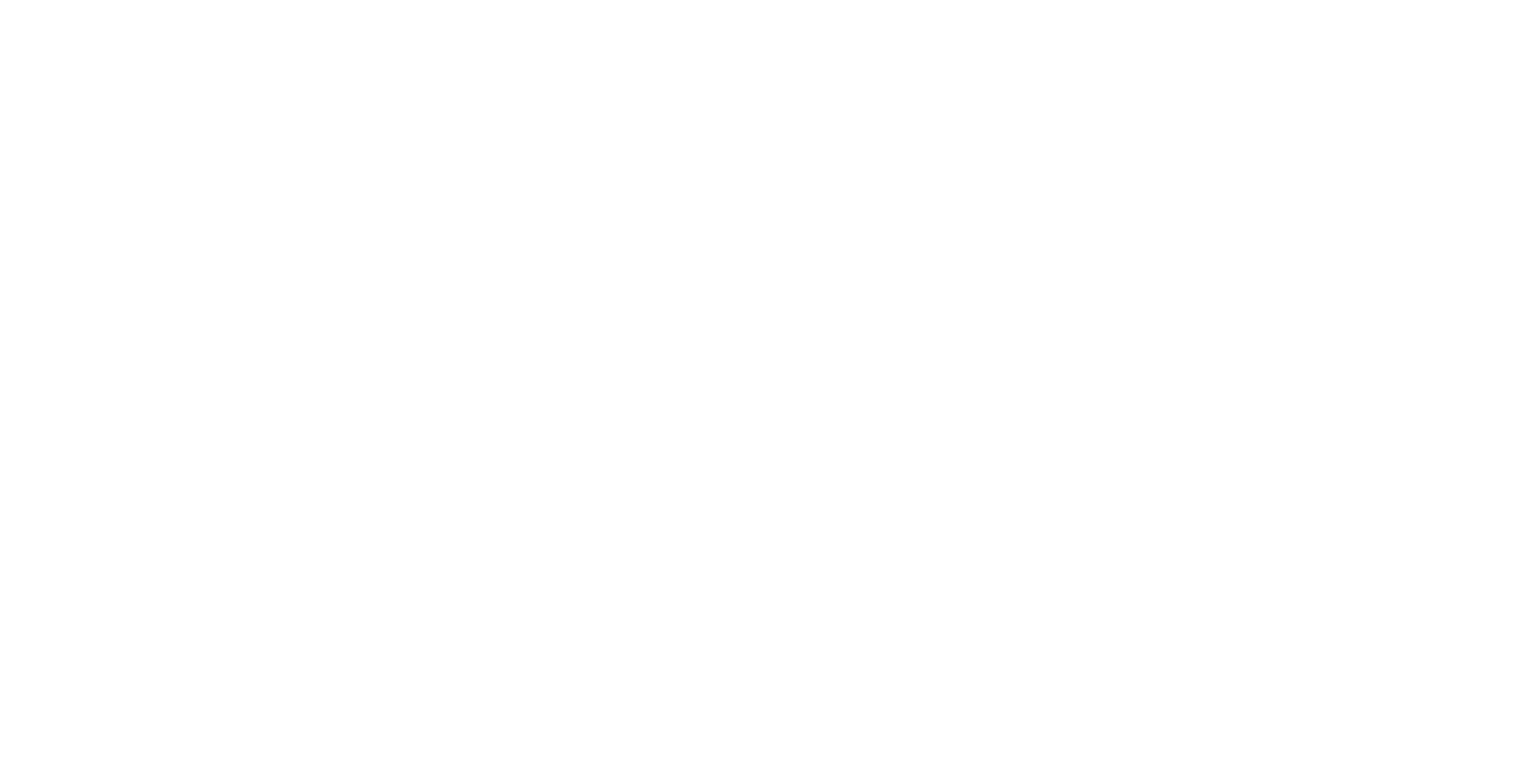
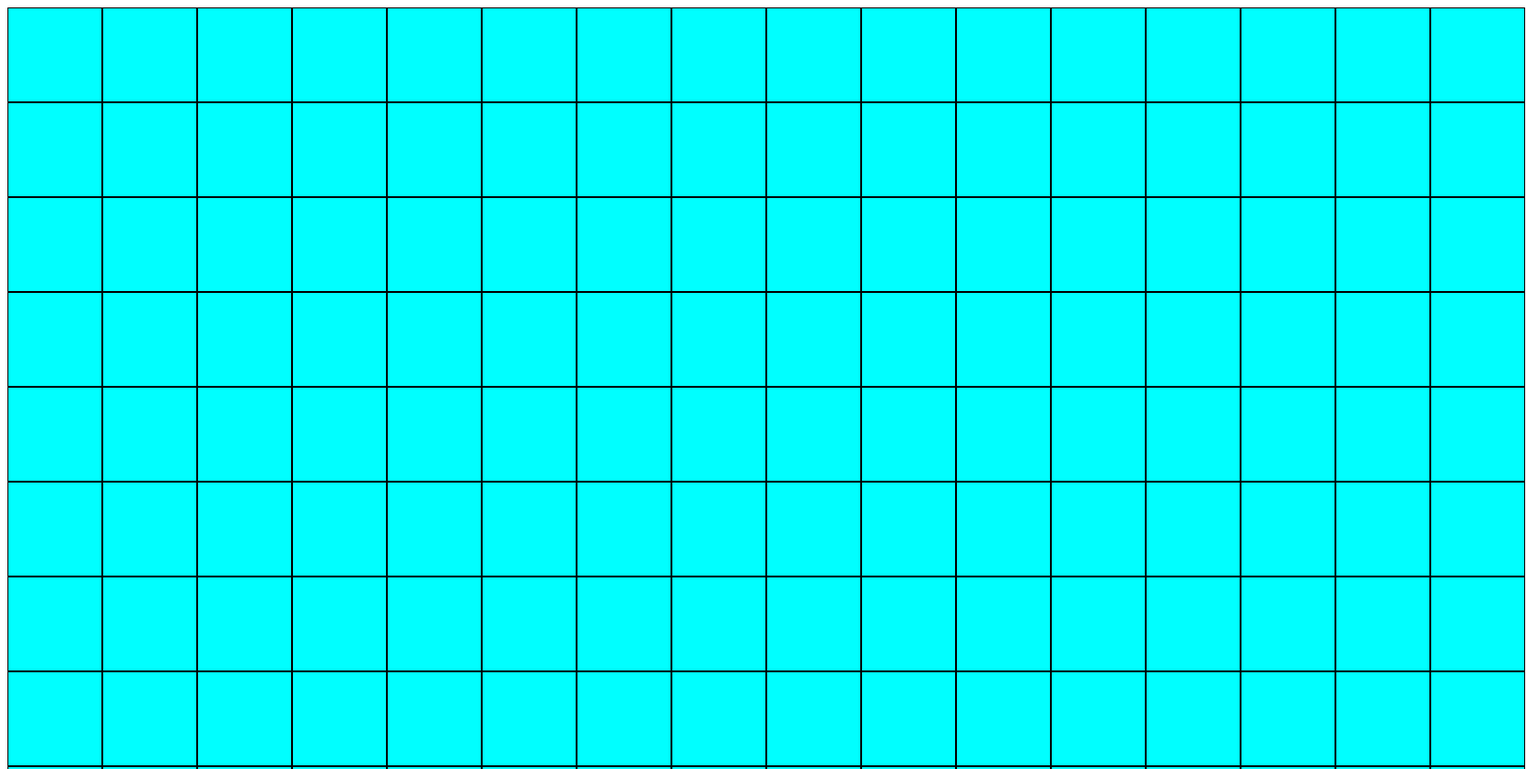
Before and after one commit to MariaSimina/Etch-a-Sketch, a plain HTML site: page index.html in a window 1280 px wide. Shown: the top 827 px of the page at 93% size, 1642 px wide, since content can reach past the window. Before the commit the page ends 800 px from the top, so only its background shows below. Drawn offline with Linux system fonts and the light colour scheme.

Commit message:
Make grid od 16 divs

```diff
--- a/index.html
+++ b/index.html
@@ -6,7 +6,7 @@
         <link rel="stylesheet" href="stylesheet.css">
     </head>
     <body>
-
+        <div id="container"></div>
     </body>
     <script src="javascript.js"></script>
 </html>
--- a/javascript.js
+++ b/javascript.js
@@ -0,0 +1,9 @@
+const container = document.querySelector('#container');
+
+for (let i = 0; i < 16; i++) {
+    for (let j = 0; j < 16; j++) {
+        const divs = document.createElement('div');
+        divs.setAttribute('class', 'gridDivs')
+        container.appendChild(divs);
+    }
+}
--- a/stylesheet.css
+++ b/stylesheet.css
@@ -0,0 +1,12 @@
+#container {
+    display: flex;
+    flex-wrap: wrap;
+    width: 1634px;
+}
+
+.gridDivs {
+    height: 100px;
+    width: 100px;
+    background-color: aqua;
+    border: solid black 1px;
+}
```
